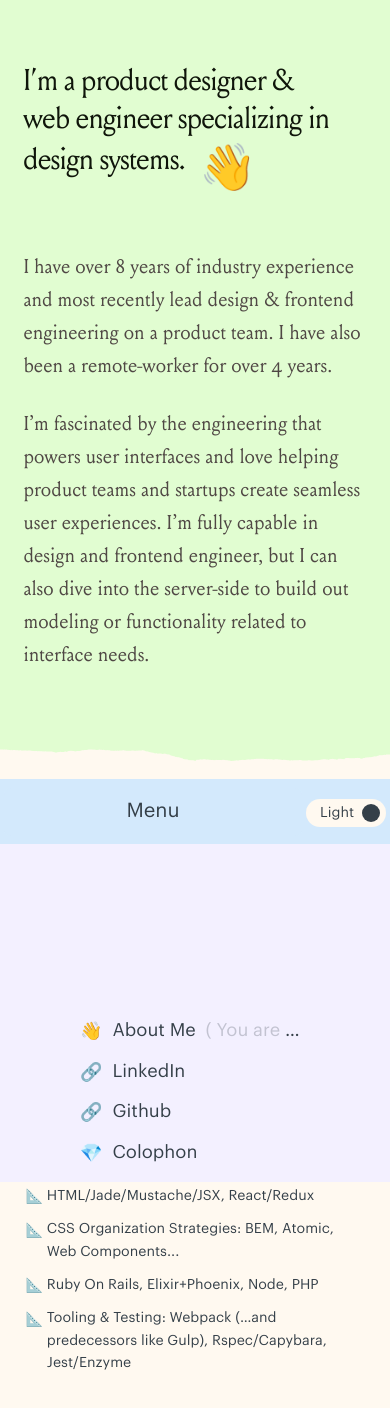
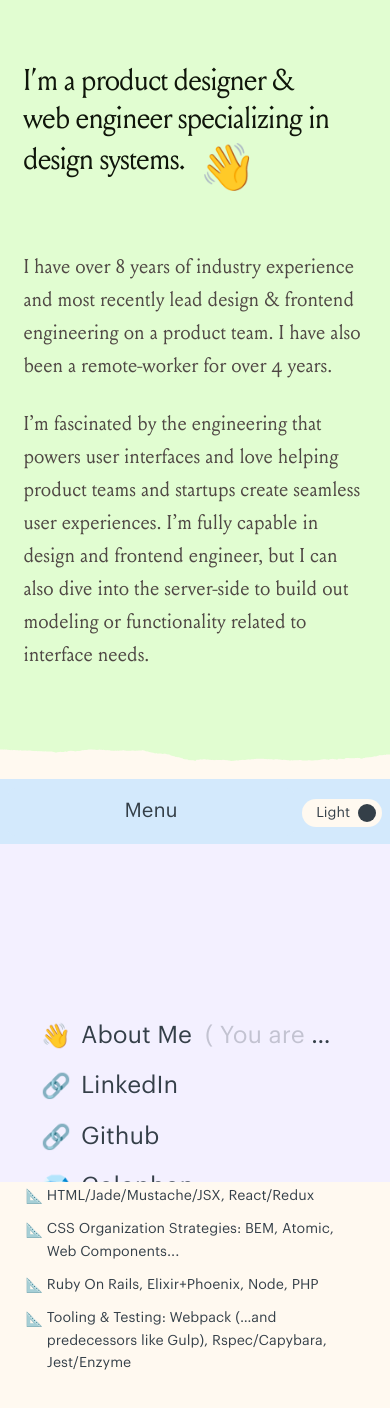
Before and after one commit to AndrwM/souci.studio, a React (Create React App) app: page /#/ in a window 390 px wide. Shown: the top 1408 px of the page. Built offline with nearby package versions, Linux system fonts and the light colour scheme; a web font is replaced by a local one.

Commit message:
Responsive adjustments to HUD, plus a lil tidy

```diff
--- a/src/assets/stylesheets/components/_c.list.scss
+++ b/src/assets/stylesheets/components/_c.list.scss
@@ -36,8 +36,8 @@
   }
 
   &--xlarge > .c-list__item {
-    font-size: 18px;
-    @media #{$bp-desk} { font-size: 20px; }
+    font-size: 24px;
+    @media #{$bp-desk} { font-size: 22px; }
   }
 
   &--horizontal {
@@ -77,29 +77,4 @@
   @include emoji-bullet("exp-2",  "🔨");
   @include emoji-bullet("exp-3",  "⚒️");
   @include emoji-bullet("exp-4",  "⚙️");
-
-  // &--rocket .c-list__item::before,
-  // .c-list__item--rocket::before {
-  //   content: '🚀';
-  //   @include emoji-spacing;
-  // }
-
-  // &--sparkle .c-list__item::before,
-  // .c-list__item--sparkle::before {
-  //   content: '✨';
-  //   @include emoji-spacing;
-  // }
-
-  // &--glove .c-list__item::before,
-  // .c-list__item--glove::before {
-  //   content: '🧤';
-  //   @include emoji-spacing;
-  // }
-
-  // &--measure .c-list__item::before,
-  // .c-list__item--measure::before {
-  //   content: '📐';
-  //   @include emoji-spacing;
-  // }
-
 }
--- a/src/assets/stylesheets/components/_c.overlay-hud.scss
+++ b/src/assets/stylesheets/components/_c.overlay-hud.scss
@@ -11,9 +11,13 @@
 
 .c-overlay-hud__col-primary {
   flex: 1;
-  padding: 1vh 0 1vh 1vw;
+  padding: 1vh 0 1vh 2vw;
+  @media #{$bp-lap} { padding: 1vh 0 1vh 1vw; }
+  @media #{$bp-desk} { padding: 1vh 0 1vh 0.5vw; }
 }
 
 .c-overlay-hud__col {
-  padding: 0 1vw;
+  padding: 0 2vw;
+  @media #{$bp-lap} { padding: 0 1vw; }
+  @media #{$bp-desk} { padding: 0 0.5vw; }
 }
--- a/src/assets/stylesheets/components/_c.overlay-modal.scss
+++ b/src/assets/stylesheets/components/_c.overlay-modal.scss
@@ -8,7 +8,7 @@
   box-sizing: border-box;
 
   @include theme-var(background-color, c-background-accent2);
-  padding: 20vh 20vw;
+  padding: 20vh 10vw;
   overflow-y: scroll;
 
   top: 100%;
@@ -18,6 +18,8 @@
     height cubic-bezier(0.25, 0.46, 0.45, 0.94) 0.2s,
     top cubic-bezier(0.25, 0.46, 0.45, 0.94) 0.2s
   ;
+
+  @media #{$bp-lap} { padding: 20vh 20vw; }
 }
 
 .c-overlay-modal--active {
```
